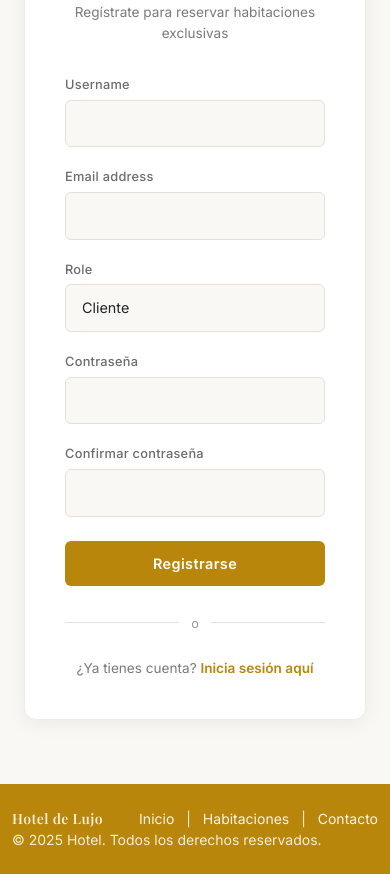
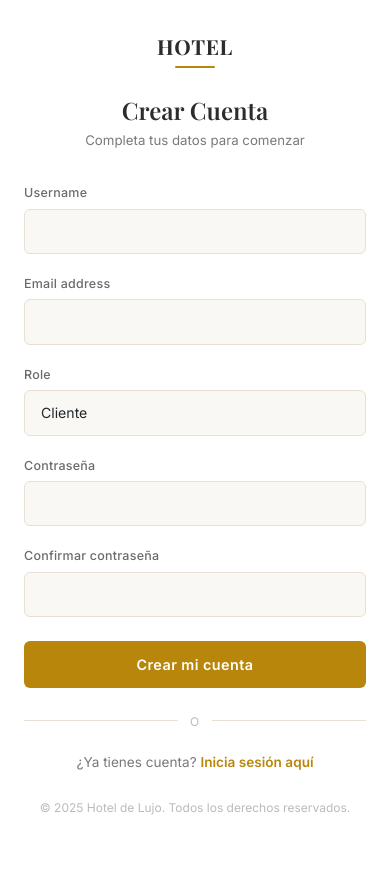
Before and after one commit to edben110/Hotel-Django, a Django app: page /auth/register/ in a window 390 px wide. Shown: the part 221-1095 px from the top of the page. After the commit the page ends 1036 px from the top, so only its background shows below. Run offline with Django 5.2, Linux system fonts and the light colour scheme.

Commit message:
mejora en registro de usuario

```diff
--- a/templates/authapp/register.html
+++ b/templates/authapp/register.html
@@ -4,90 +4,189 @@
 
 {% block content %}
 <style>
-    .register-section {
-        background: #faf8f5;
-        padding: 4rem 1.5rem;
-        min-height: 70vh;
+    /* Ocultar navbar y footer del base para full-screen split */
+    .hotel-navbar-luxury,
+    .hotel-footer-luxury {
+        display: none !important;
+    }
+
+    /* ===== SPLIT SCREEN LAYOUT ===== */
+    .split-container {
+        display: flex;
+        min-height: 100vh;
+        width: 100%;
+    }
+
+    /* Lado izquierdo: imagen */
+    .split-left {
+        flex: 1;
+        position: relative;
+        overflow: hidden;
+    }
+
+    .split-left img {
+        width: 100%;
+        height: 100%;
+        object-fit: cover;
+        display: block;
+        position: absolute;
+        top: 0;
+        left: 0;
+    }
+
+    .split-left-overlay {
+        position: absolute;
+        inset: 0;
+        background: linear-gradient(to right, rgba(0,0,0,.15), rgba(0,0,0,.45));
+        display: flex;
+        flex-direction: column;
+        justify-content: flex-end;
+        padding: 3rem;
+    }
+
+    .split-left-overlay h1 {
+        font-family: 'Playfair Display', serif;
+        font-weight: 700;
+        font-size: 2.5rem;
+        color: #fff;
+        margin-bottom: .5rem;
+        text-shadow: 0 2px 8px rgba(0,0,0,.3);
+    }
+
+    .split-left-overlay p {
+        color: rgba(255,255,255,.85);
+        font-size: .9rem;
+        max-width: 350px;
+        line-height: 1.6;
+    }
+
+    .split-left-features {
+        display: flex;
+        flex-direction: column;
+        gap: .75rem;
+        margin-top: 1.5rem;
+    }
+
+    .split-left-features .feature {
         display: flex;
         align-items: center;
-        justify-content: center;
+        gap: .6rem;
+        color: rgba(255,255,255,.9);
+        font-size: .85rem;
+        font-weight: 500;
     }
 
-    .register-card {
-        max-width: 480px;
-        width: 100%;
-        margin: 0 auto;
-        background: #fff;
-        border-radius: .75rem;
-        box-shadow: 0 4px 20px rgba(0,0,0,.06);
-        padding: 2.5rem;
-        border: 1px solid #f0ebe3;
+    .split-left-features .feature i {
+        color: #b8860b;
+        font-size: 1.1rem;
+        width: 20px;
+        text-align: center;
     }
 
-    .register-card h3 {
+    /* Lado derecho: registro */
+    .split-right {
+        width: 520px;
+        min-width: 450px;
+        background: #fff;
+        display: flex;
+        flex-direction: column;
+        justify-content: center;
+        align-items: center;
+        padding: 2.5rem 3rem;
+        position: relative;
+        overflow-y: auto;
+    }
+
+    .split-right-inner {
+        width: 100%;
+        max-width: 380px;
+    }
+
+    .split-brand {
+        font-family: 'Playfair Display', serif;
+        font-weight: 700;
+        font-size: 1.3rem;
+        color: #2c2c2c;
+        text-align: center;
+        margin-bottom: .25rem;
+        letter-spacing: .03em;
+    }
+
+    .split-brand-line {
+        width: 40px;
+        height: 2px;
+        background: #b8860b;
+        margin: 0 auto 1.75rem;
+        border-radius: 2px;
+    }
+
+    .split-right h2 {
         font-family: 'Playfair Display', serif;
         font-weight: 600;
         font-size: 1.5rem;
         color: #2c2c2c;
         text-align: center;
-        margin-bottom: .5rem;
+        margin-bottom: .4rem;
     }
 
-    .register-card .subtitle {
+    .split-right .register-subtitle {
         text-align: center;
         color: #7a7a7a;
-        font-size: .85rem;
+        font-size: .83rem;
         margin-bottom: 1.75rem;
     }
 
-    .register-card .form-control,
-    .register-card .form-select {
+    .split-right .form-label {
+        font-weight: 500;
+        font-size: .78rem;
+        color: #6b6b6b;
+        letter-spacing: .02em;
+    }
+
+    .split-right .form-control,
+    .split-right .form-select {
         border: 1px solid #e8e0d5;
         border-radius: .375rem;
-        padding: .75rem 1rem;
-        font-size: .9rem;
+        padding: .7rem 1rem;
+        font-size: .88rem;
         background: #faf8f5;
+        transition: all .2s ease;
     }
 
-    .register-card .form-control:focus,
-    .register-card .form-select:focus {
+    .split-right .form-control:focus,
+    .split-right .form-select:focus {
         border-color: #b8860b;
         box-shadow: 0 0 0 3px rgba(184, 134, 11, .1);
         background: #fff;
     }
 
-    .register-card .form-label {
-        font-weight: 500;
-        font-size: .8rem;
-        color: #6b6b6b;
-        letter-spacing: .02em;
-    }
-
-    .register-card .btn-register {
+    .btn-register {
         background: #b8860b;
         color: #fff;
         border: none;
         border-radius: .375rem;
-        padding: .75rem;
+        padding: .8rem;
         font-size: .9rem;
         font-weight: 600;
         letter-spacing: .03em;
         width: 100%;
+        cursor: pointer;
         transition: all .2s ease;
     }
 
-    .register-card .btn-register:hover {
+    .btn-register:hover {
         background: #9a7209;
         transform: translateY(-1px);
+        box-shadow: 0 4px 15px rgba(184, 134, 11, .25);
     }
 
-    .register-card .divider {
+    .split-divider {
         position: relative;
         text-align: center;
-        margin: 1.5rem 0;
+        margin: 1.25rem 0;
     }
 
-    .register-card .divider::before {
+    .split-divider::before {
         content: '';
         position: absolute;
         top: 50%;
@@ -97,19 +196,89 @@
         background: #e8e0d5;
     }
 
-    .register-card .divider span {
+    .split-divider span {
         background: #fff;
         padding: 0 .75rem;
         position: relative;
-        color: #999;
-        font-size: .8rem;
+        color: #bbb;
+        font-size: .75rem;
+        text-transform: uppercase;
+        letter-spacing: .05em;
+    }
+
+    .split-footer {
+        position: absolute;
+        bottom: 1.25rem;
+        left: 0;
+        right: 0;
+        text-align: center;
+        font-size: .75rem;
+        color: #bbb;
+    }
+
+    /* ===== RESPONSIVE ===== */
+    @media (max-width: 992px) {
+        .split-container {
+            flex-direction: column;
+        }
+
+        .split-left {
+            height: 35vh;
+            min-height: 220px;
+        }
+
+        .split-right {
+            width: 100%;
+            min-width: unset;
+            padding: 2rem 1.5rem 4rem;
+        }
+
+        .split-left-overlay {
+            padding: 2rem;
+        }
+
+        .split-left-overlay h1 {
+            font-size: 1.8rem;
+        }
+
+        .split-left-features {
+            display: none;
+        }
     }
 </style>
 
-<section class="register-section">
-    <div class="register-card">
-        <h3>Crear Cuenta</h3>
-        <p class="subtitle">Regístrate para reservar habitaciones exclusivas</p>
+<div class="split-container">
+    <!-- Lado izquierdo: imagen + info -->
+    <div class="split-left">
+        <img src="https://images.unsplash.com/photo-1551882547-ff40c63fe5fa?auto=format&fit=crop&w=1920&q=80" alt="Hotel de Lujo - Habitación">
+        <div class="split-left-overlay">
+            <h1>Únete a nosotros</h1>
+            <p>Crea tu cuenta y accede a habitaciones exclusivas con las mejores tarifas.</p>
+            <div class="split-left-features">
+                <div class="feature">
+                    <i class="bi bi-check-circle-fill"></i> Reservas en segundos
+                </div>
+                <div class="feature">
+                    <i class="bi bi-check-circle-fill"></i> Mejores precios garantizados
+                </div>
+                <div class="feature">
+                    <i class="bi bi-check-circle-fill"></i> Cancelación flexible
+                </div>
+                <div class="feature">
+                    <i class="bi bi-check-circle-fill"></i> Atención personalizada 24/7
+                </div>
+            </div>
+        </div>
+    </div>
+
+    <!-- Lado derecho: formulario de registro -->
+    <div class="split-right">
+        <div class="split-right-inner">
+            <div class="split-brand">HOTEL</div>
+            <div class="split-brand-line"></div>
+
+            <h2>Crear Cuenta</h2>
+            <p class="register-subtitle">Completa tus datos para comenzar</p>
 
             <form method="POST" novalidate>
                 {% csrf_token %}
@@ -128,10 +297,10 @@
                     </div>
                 {% endfor %}
 
-            <button type="submit" class="btn-register mt-2">Registrarse</button>
+                <button type="submit" class="btn-register mt-2">Crear mi cuenta</button>
             </form>
 
-        <div class="divider">
+            <div class="split-divider">
                 <span>o</span>
             </div>
 
@@ -140,5 +309,10 @@
                 <a href="{% url 'login' %}" style="color:#b8860b; font-weight:600; text-decoration:none;">Inicia sesión aquí</a>
             </p>
         </div>
-</section>
+
+        <div class="split-footer">
+            &copy; 2025 Hotel de Lujo. Todos los derechos reservados.
+        </div>
+    </div>
+</div>
 {% endblock %}
```
Lines whose indentation alone changed are shown as unchanged.
